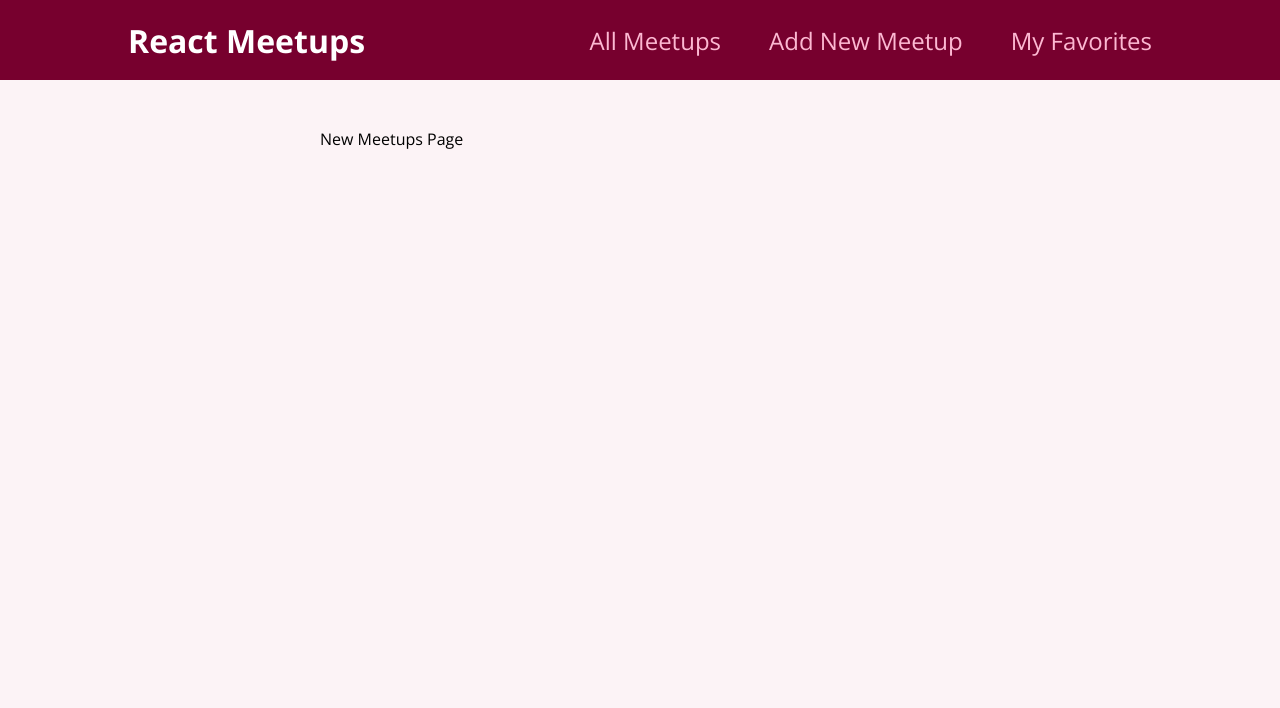
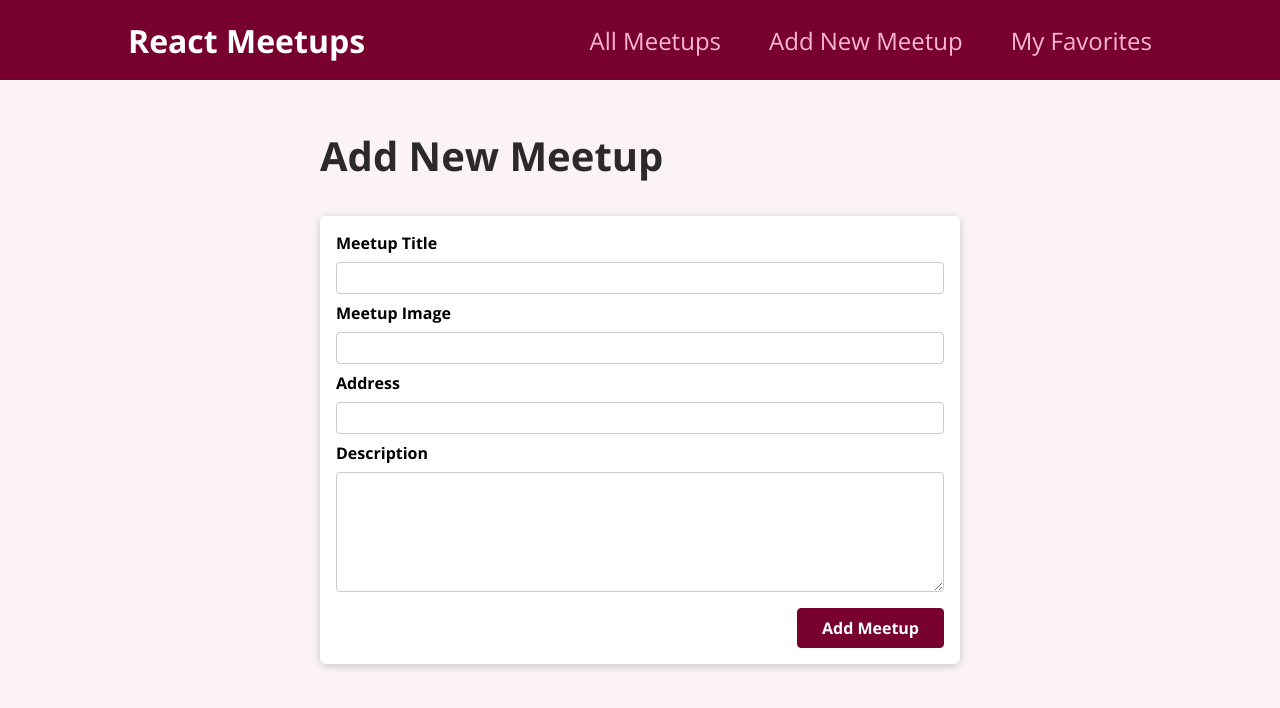
Before and after one commit to BramMN/Next, a React (Create React App) app in the folder next-react-refresher/: page /new-meetups in a window 1280 px wide. Shown: the top 708 px of the page. Built offline with nearby package versions, Linux system fonts and the light colour scheme.

Commit message:
working with forms

```diff
--- /dev/null
+++ b/next-react-refresher/src/components/meetups/NewMeetupForm.js
@@ -0,0 +1,32 @@
+import Card from "../ui/Card"
+import classes from "./NewMeetupForm.module.css"
+
+function NewMeetupForm() {
+  return (
+    <Card>
+      <form className={classes.form}>
+        <div className={classes.control}>
+          <label htmlFor="title">Meetup Title</label>
+          <input type="text" required id="title" />
+        </div>
+        <div className={classes.control}>
+          <label htmlFor="image">Meetup Image</label>
+          <input type="url" required id="image" />
+        </div>
+        <div className={classes.control}>
+          <label htmlFor="address">Address</label>
+          <input type="text" required id="address" />
+        </div>
+        <div className={classes.control}>
+          <label htmlFor="description">Description</label>
+          <textarea required id="description" rows={5} />
+        </div>
+        <div className={classes.actions}>
+          <button>Add Meetup</button>
+        </div>
+      </form>
+    </Card>
+  )
+}
+
+export default NewMeetupForm
--- /dev/null
+++ b/next-react-refresher/src/components/meetups/NewMeetupForm.module.css
@@ -0,0 +1,45 @@
+.form {
+  padding: 1rem;
+}
+
+.control {
+  margin-bottom: 0.5rem;
+}
+
+.control label {
+  display: block;
+  font-weight: bold;
+  margin-bottom: 0.5rem;
+}
+
+.control input,
+.control textarea {
+  display: block;
+  font: inherit;
+  border-radius: 4px;
+  border: 1px solid #ccc;
+  padding: 0.25rem;
+  width: 100%;
+}
+
+.actions {
+  margin-top: 1rem;
+  text-align: right;
+}
+
+.actions button {
+  font: inherit;
+  cursor: pointer;
+  background-color: #77002e;
+  color: white;
+  padding: 0.5rem 1.5rem;
+  border: 1px solid #77002e;
+  border-radius: 4px;
+  font-weight: bold;
+}
+
+.actions button:hover,
+.actions button:active {
+  background-color: #a50e48;
+  border-color: #a50e48;
+}
--- a/next-react-refresher/src/pages/NewMeetup.js
+++ b/next-react-refresher/src/pages/NewMeetup.js
@@ -1,5 +1,12 @@
+import NewMeetupForm from "../components/meetups/NewMeetupForm"
+
 function NewMeetupsPage() {
-  return <div>New Meetups Page</div>
+  return (
+    <section>
+      <h1>Add New Meetup</h1>
+      <NewMeetupForm />
+    </section>
+  )
 }
 
 export default NewMeetupsPage
```
